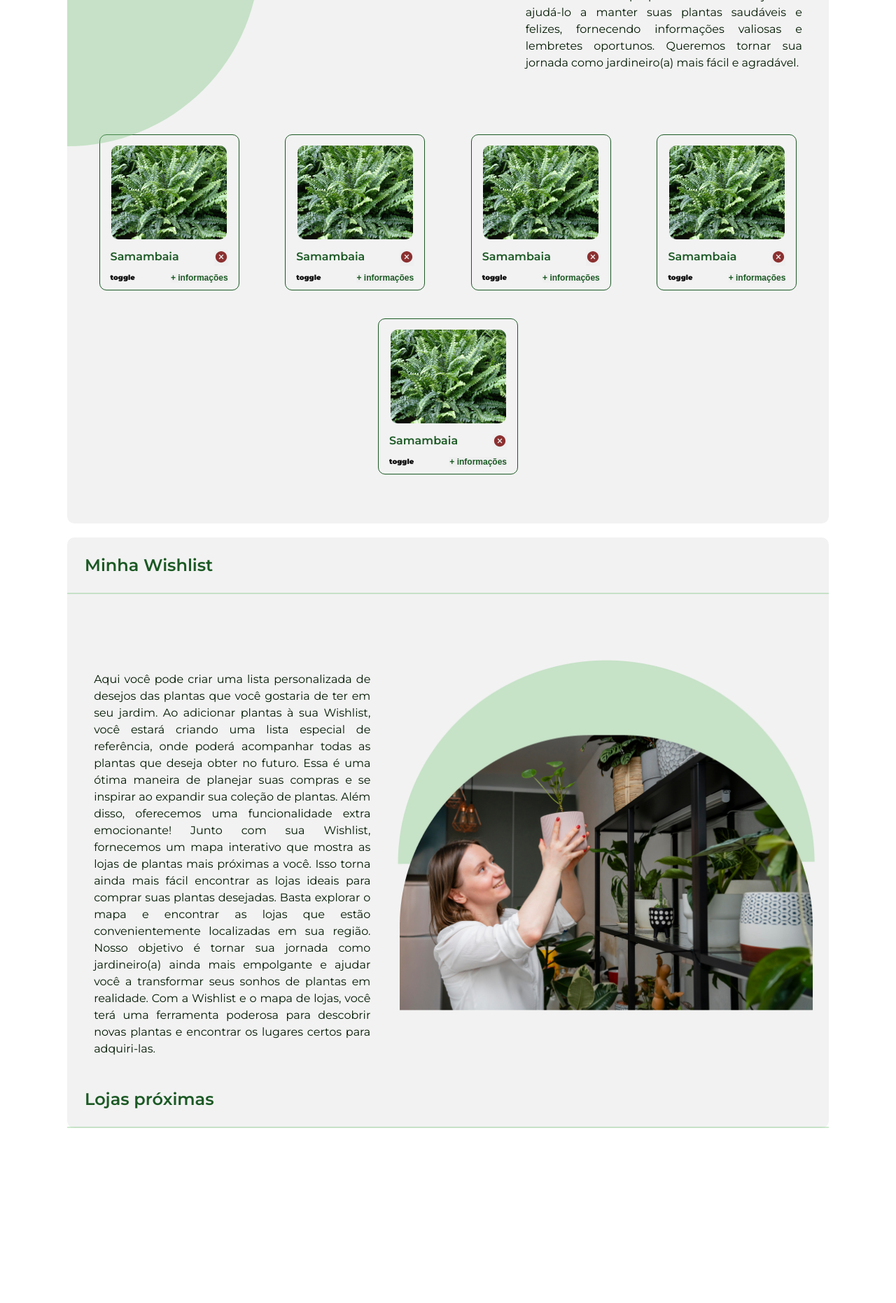
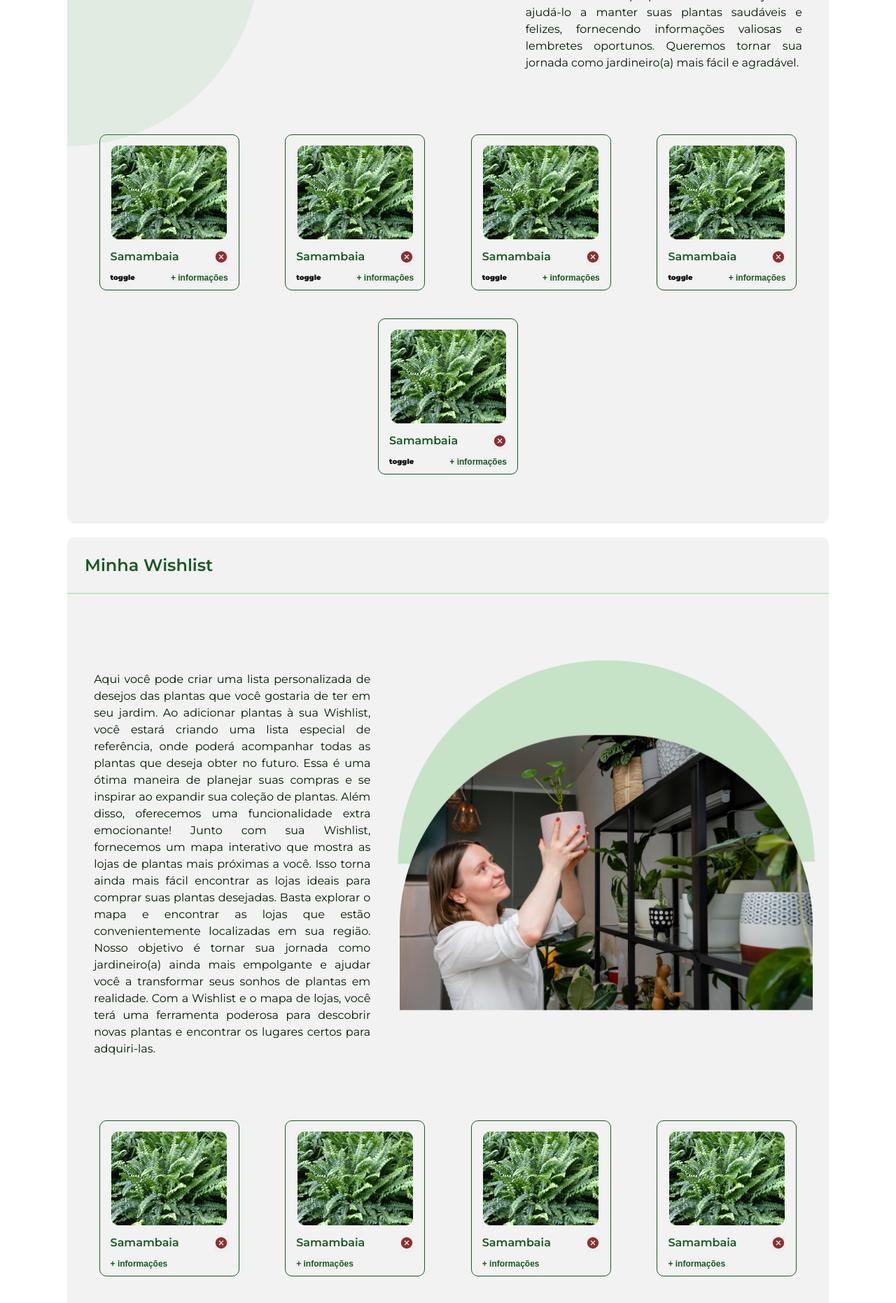
Before and after one commit to senac-pd1/florescer-front-end, a React (Vite) app: page /profile in a window 1280 px wide. Shown: the part 780-2642 px from the top of the page at 70% size. Before the commit the page ends 2412 px from the top, so only its background shows below. Built offline with nearby package versions, Linux system fonts and the light colour scheme.

Commit message:
criando component para o card das plantas

```diff
--- a/src/components/NavBar/NavBarStyle.ts
+++ b/src/components/NavBar/NavBarStyle.ts
@@ -12,6 +12,7 @@ const moveUp = keyframes`
 }`;
 
 export const NavbarContainer = styled.div<{ open: boolean }>`
+  z-index: 999;
   nav {
     animation-name: ${moveUp};
     animation-duration: 0.7s;
--- a/src/components/PlantsCard/PlantsCard.tsx
+++ b/src/components/PlantsCard/PlantsCard.tsx
@@ -1,15 +1,34 @@
-import { PlantsCart } from "./PlantsCardStyle";
+import { IoCloseCircleSharp } from "react-icons/io5";
+import {
+  BtnInfosAndToggle,
+  BtnRemoveAndNamePlant,
+  PlantsGardenCard,
+} from "./PlantsCardStyle";
 
 interface ProfessionalCardProps {
+  image: string;
   name: string;
-  description: string;
+  isWishlist: boolean;
 }
 
-const PlantsCard = ({ name, description }: ProfessionalCardProps) => (
-  <PlantsCart>
-    <h3>{name}</h3>
-    <p>{description}</p>
-  </PlantsCart>
+const PlantsCard = ({ image, name, isWishlist }: ProfessionalCardProps) => (
+  <PlantsGardenCard>
+    <ul>
+      <li>
+        <img src={image} alt="imagem da planta" />
+      </li>
+      <BtnRemoveAndNamePlant>
+        <h3>{name}</h3>
+        <button>
+          <IoCloseCircleSharp />
+        </button>
+      </BtnRemoveAndNamePlant>
+      <BtnInfosAndToggle>
+        {isWishlist ? true : <h3>toggle</h3>}
+        <button>+ informações</button>
+      </BtnInfosAndToggle>
+    </ul>
+  </PlantsGardenCard>
 );
 
 export default PlantsCard;
--- a/src/components/PlantsCard/PlantsCardStyle.ts
+++ b/src/components/PlantsCard/PlantsCardStyle.ts
@@ -1,3 +1,64 @@
 import styled from "styled-components";
+import { colorsVariables, uiVariables } from "./../../style/VariablesStyle";
 
-export const PlantsCart = styled.div``;
+export const PlantsGardenCard = styled.div`
+  ul {
+    width: 200px;
+    display: flex;
+    flex-direction: column;
+    align-items: center;
+    border: 1px solid ${colorsVariables.green};
+    border-radius: ${uiVariables.borderRadius};
+    margin: 20px;
+    li {
+      display: flex;
+      justify-content: space-between;
+      img {
+        margin: 15px 5px;
+        border-radius: ${uiVariables.borderRadius};
+      }
+    }
+  }
+`;
+
+export const BtnRemoveAndNamePlant = styled.li`
+  z-index: 2;
+  display: flex;
+  justify-content: space-between;
+  width: 100%;
+  h3 {
+    font-size: 16px;
+    color: ${colorsVariables.green};
+    font-weight: 600;
+    margin: 0 15px;
+  }
+  button {
+    margin: 0 15px;
+    color: ${colorsVariables.red};
+    border: none;
+
+    svg {
+      width: 20px;
+      height: 20px;
+    }
+  }
+`;
+
+export const BtnInfosAndToggle = styled.li`
+  z-index: 2;
+  display: flex;
+  justify-content: space-between;
+  width: 100%;
+  margin: 10px;
+  button {
+    margin: 0 15px;
+    color: ${colorsVariables.green};
+    font-size: 12px;
+    font-weight: 800;
+    border: none;
+  }
+  h3 {
+    margin: 0 15px;
+    font-size: 10px;
+  }
+`;
--- a/src/containers/UserGarden/UserGarden.tsx
+++ b/src/containers/UserGarden/UserGarden.tsx
@@ -3,17 +3,16 @@ import imageGarden from "./../../assets/imageGarden.png";
 import imagePlant from "./../../assets/plant.png";
 import { IoCloseCircleSharp } from "react-icons/io5";
 import {
-  BtnInfosAndToggle,
-  BtnRemoveAndNamePlant,
   CircleShapeLeft,
   CircleShapeRight,
   ContainerInfo,
   GardenContainer,
   ImageCard,
-  PlantsGardenCard,
+  PlantsContainer,
   TextCard,
   TitleGarden,
 } from "./UserGardenStyle";
+import PlantsCard from "../../components/PlantsCard/PlantsCard";
 
 const UserGarden = () => {
   const listPlants = [
@@ -103,25 +102,16 @@ const UserGarden = () => {
           </p>
         </TextCard>
       </ContainerInfo>
-      <PlantsGardenCard>
-        {listPlants.map((plant: PlanstInterface, index: number) => (
-          <ul key={plant.id}>
-            <li>
-              <img src={plant.img} alt="imagem da planta" />
-            </li>
-            <BtnRemoveAndNamePlant>
-              <h3>{plant.name}</h3>
-              <button>
-                <IoCloseCircleSharp />
-              </button>
-            </BtnRemoveAndNamePlant>
-            <BtnInfosAndToggle>
-              <h3>toggle</h3>
-              <button>+ informações</button>
-            </BtnInfosAndToggle>
-          </ul>
+      <PlantsContainer>
+        {listPlants.map((plants: PlanstInterface) => (
+          <PlantsCard
+            key={plants.id}
+            name={plants.name}
+            image={plants.img}
+            isWishlist={false}
+          />
         ))}
-      </PlantsGardenCard>
+      </PlantsContainer>
     </GardenContainer>
   );
 };
--- a/src/containers/UserGarden/UserGardenStyle.ts
+++ b/src/containers/UserGarden/UserGardenStyle.ts
@@ -28,7 +28,7 @@ export const CircleShapeLeft = styled.span`
   clip-path: circle(50% at 0%);
   background: ${colorsVariables.mediumGreenTransparent};
   shape-outside: inset(20px 5px 30px 10px);
-  z-index: 1;
+  opacity: 0.4;
 `;
 
 export const CircleShapeRight = styled.span`
@@ -42,7 +42,7 @@ export const CircleShapeRight = styled.span`
   clip-path: circle(50% at 0%);
   background: ${colorsVariables.mediumGreenTransparent};
   shape-outside: inset(20px 5px 30px 10px);
-  z-index: 1;
+  opacity: 0.6;
 `;
 
 export const ContainerInfo = styled.div`
@@ -56,7 +56,6 @@ export const ContainerInfo = styled.div`
 
 export const TextCard = styled.div`
   color: ${colorsVariables.darkGreen};
-  z-index: 2;
   flex-basis: 40%;
   max-width: 800px;
   p {
@@ -68,7 +67,6 @@ export const TextCard = styled.div`
 `;
 
 export const ImageCard = styled.div`
-  z-index: 2;
   flex-basis: 55%;
   max-width: 800px;
   img {
@@ -76,69 +74,9 @@ export const ImageCard = styled.div`
   }
 `;
 
-export const PlantsGardenCard = styled.div`
+export const PlantsContainer = styled.div`
   display: flex;
   flex-wrap: wrap;
   justify-content: space-evenly;
   padding: 50px 0;
-  ul {
-    width: 200px;
-    display: flex;
-    flex-direction: column;
-    align-items: center;
-    border: 1px solid ${colorsVariables.green};
-    border-radius: ${uiVariables.borderRadius};
-    margin: 20px;
-    li {
-      z-index: 2;
-      display: flex;
-      justify-content: space-between;
-      img {
-        margin: 15px 5px;
-        border-radius: ${uiVariables.borderRadius};
-      }
-    }
-  }
 `;
-
-export const BtnRemoveAndNamePlant = styled.li`
-  z-index: 2;
-  display: flex;
-  justify-content: space-between;
-  width: 100%;
-  h3 {
-    font-size: 16px;
-    color: ${colorsVariables.green};
-    font-weight: 600;
-    margin: 0 15px;
-  }
-  button {
-    margin: 0 15px;
-    color: ${colorsVariables.red};
-    border: none;
-
-    svg {
-      width: 20px;
-      height: 20px;
-    }
-  }
-`;
-
-export const BtnInfosAndToggle = styled.li`
-  z-index: 2;
-  display: flex;
-  justify-content: space-between;
-  width: 100%;
-  margin: 10px;
-  button {
-    margin: 0 15px;
-    color: ${colorsVariables.green};
-    font-size: 12px;
-    font-weight: 800;
-    border: none;
-  }
-  h3 {
-    margin: 0 15px;
-    font-size: 10px;
-  }
-`;
--- a/src/containers/UserWishlist/UserWishlist.tsx
+++ b/src/containers/UserWishlist/UserWishlist.tsx
@@ -5,10 +5,12 @@ import { IoCloseCircleSharp } from "react-icons/io5";
 import {
   ContainerInfoWishlist,
   ImageCardWishlist,
+  PlantsContainer,
   TextCardWishlist,
   TitleWishlist,
   WishlistContainer,
 } from "./UserWishlistStyle";
+import PlantsCard from "../../components/PlantsCard/PlantsCard";
 
 const UserWishlist = () => {
   const listPlants = [
@@ -95,6 +97,16 @@ const UserWishlist = () => {
           />
         </ImageCardWishlist>
       </ContainerInfoWishlist>
+      <PlantsContainer>
+        {listPlants.map((plants: PlanstInterface) => (
+          <PlantsCard
+            key={plants.id}
+            name={plants.name}
+            image={plants.img}
+            isWishlist={true}
+          />
+        ))}
+      </PlantsContainer>
       <TitleWishlist>Lojas próximas</TitleWishlist>
     </WishlistContainer>
   );
--- a/src/containers/UserWishlist/UserWishlistStyle.ts
+++ b/src/containers/UserWishlist/UserWishlistStyle.ts
@@ -29,7 +29,6 @@ export const ContainerInfoWishlist = styled.div`
 
 export const TextCardWishlist = styled.div`
   color: ${colorsVariables.darkGreen};
-  z-index: 2;
   flex-basis: 40%;
   max-width: 800px;
   p {
@@ -41,10 +40,15 @@ export const TextCardWishlist = styled.div`
 `;
 
 export const ImageCardWishlist = styled.div`
-  z-index: 2;
   flex-basis: 55%;
   max-width: 600px;
   img {
     width: 100%;
   }
 `;
+export const PlantsContainer = styled.div`
+  display: flex;
+  flex-wrap: wrap;
+  justify-content: space-evenly;
+  padding: 50px 0;
+`;
```
